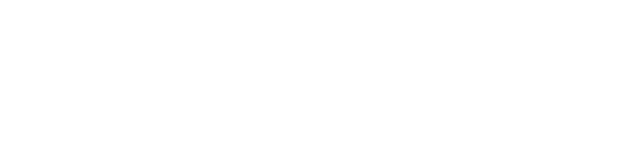
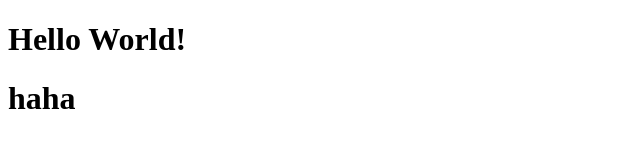
Before and after one commit to DariAXD/0904_Admin-Dashiboard, a plain HTML site: page index.html in a window 1280 px wide. Shown: the whole page, without its empty margins (0-640 px from the left). Drawn offline with Linux system fonts and the light colour scheme.

Commit message:
Ceate index.html

```diff
--- a/index.html
+++ b/index.html
@@ -6,6 +6,9 @@
     <title>DariA_Admin Dashboard</title>
 </head>
 <body>
+    <h1>Hello World!<h1>
+    <head> haha <head>
+
 
 </body>
 </html>
```
